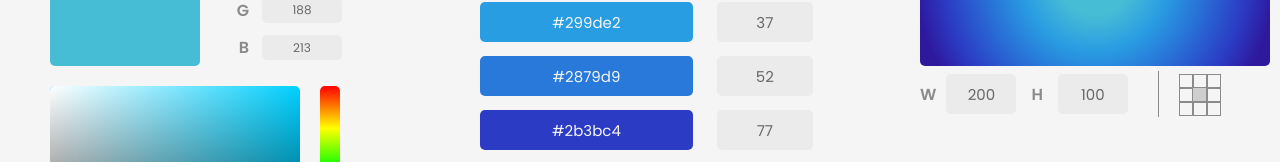
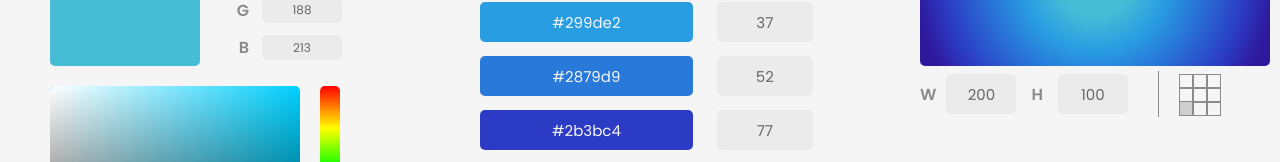
Before and after one commit to karenying/gradient.png, a React (Create React App) app: page / in a window 1280 px wide. Shown: the part 275-437 px from the top of the page. Built offline with nearby package versions, Linux system fonts and the light colour scheme.

Commit message:
Add dummy click function to center grid

```diff
--- a/src/App.css
+++ b/src/App.css
@@ -141,3 +141,7 @@ p {
     color: var(--label-gray) !important;
     font-family: 'Poppins' !important;
 }
+
+.PrivateSwitchBase-root-23 {
+    padding: 5px !important;
+}
--- a/src/Components/Preview/Center.js
+++ b/src/Components/Preview/Center.js
@@ -2,19 +2,34 @@ import React from 'react';
 import '../../Styles/Preview/Center.css';
 
 function Center(props) {
-    return (
-        <div className='center-container'>
-            <div className='center-container-item' />
-            <div className='center-container-item' />
-            <div className='center-container-item' />
-            <div className='center-container-item' />
+    const { center } = props;
+    const positions = [
+        'top left',
+        'top center',
+        'top right',
+        'center left',
+        'center center',
+        'center right',
+        'bottom left',
+        'bottom center',
+        'bottom right',
+    ];
+
+    function click(position) {
+        console.log(position);
+    }
+
+    const renderPositions = positions.map((position) =>
+        position === center ? (
             <div className='center-container-item-selected' />
-            <div className='center-container-item' />
-            <div className='center-container-item' />
-            <div className='center-container-item' />
-            <div className='center-container-item' />
-        </div>
+        ) : (
+            <div
+                className='center-container-item'
+                onClick={() => click(position)}
+            />
+        )
     );
+    return <div className='center-container'>{renderPositions}</div>;
 }
 
 export default Center;
--- a/src/Components/Preview/LinearRadial.js
+++ b/src/Components/Preview/LinearRadial.js
@@ -6,13 +6,16 @@ import {
     Radio,
 } from '@material-ui/core';
 import { withStyles } from '@material-ui/core/styles';
-import { LABEL_GRAY } from '../../Utils/hexConstants';
+import { LABEL_GRAY, HOVER_GRAY } from '../../Utils/hexConstants';
 
 const GrayRadio = withStyles({
     root: {
         color: LABEL_GRAY,
         '&$checked': {
             color: LABEL_GRAY,
+        },
+        '&:hover': {
+            background: HOVER_GRAY,
         },
     },
     checked: {},
--- a/src/Components/Preview/Preview.js
+++ b/src/Components/Preview/Preview.js
@@ -41,7 +41,11 @@ class Preview extends React.Component {
             handleLinearRadialChange,
         } = this.props;
         const { degrees, isLinear } = gradient;
-        const Customize = isLinear ? <Degrees degrees={degrees} /> : <Center />;
+        const Customize = isLinear ? (
+            <Degrees degrees={degrees} />
+        ) : (
+            <Center center='bottom left' />
+        );
         const background = gradient.toBgString();
         const DIV_MAX = 350;
 
--- a/src/Utils/hexConstants.js
+++ b/src/Utils/hexConstants.js
@@ -2,4 +2,6 @@ const LABEL_GRAY = '#8b8b8b';
 
 const INPUT_TEXT_GRAY = '#686868';
 
-export { LABEL_GRAY, INPUT_TEXT_GRAY };
+const HOVER_GRAY = '#cecece';
+
+export { LABEL_GRAY, INPUT_TEXT_GRAY, HOVER_GRAY };
```
